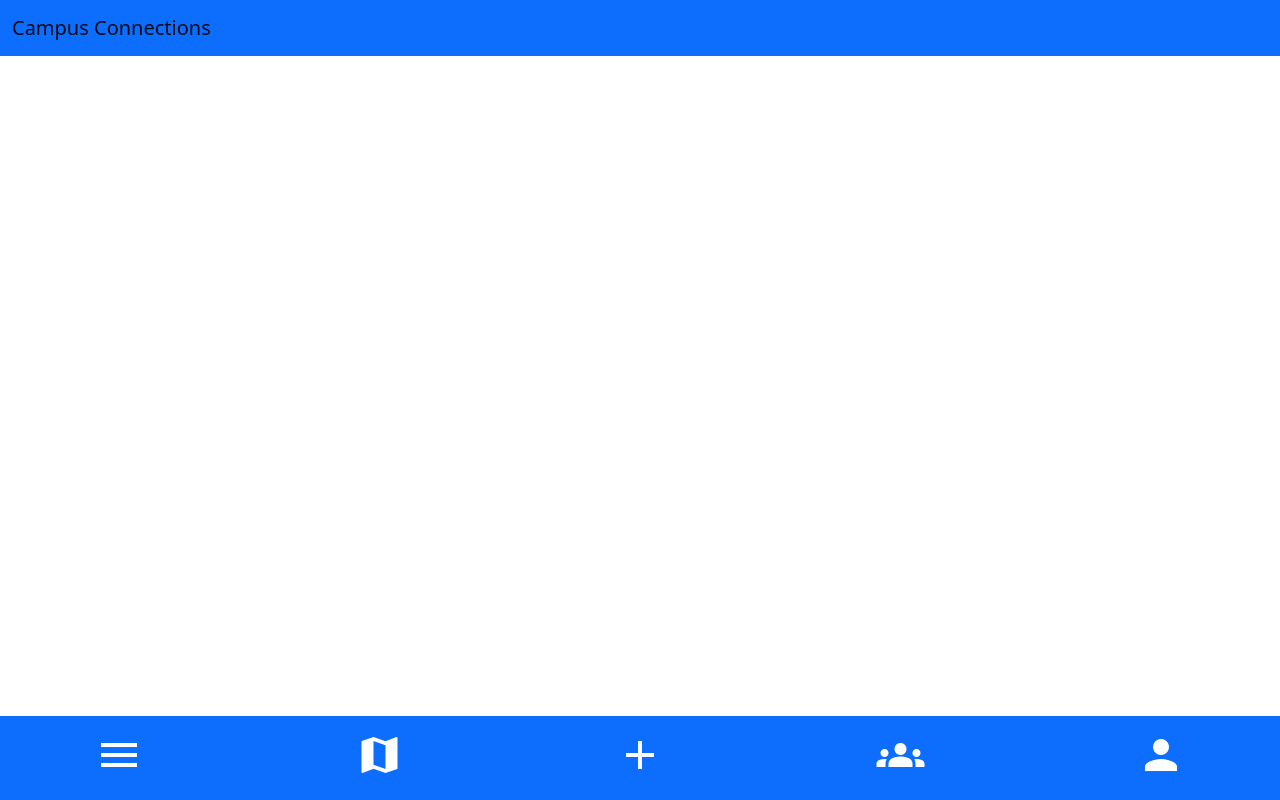
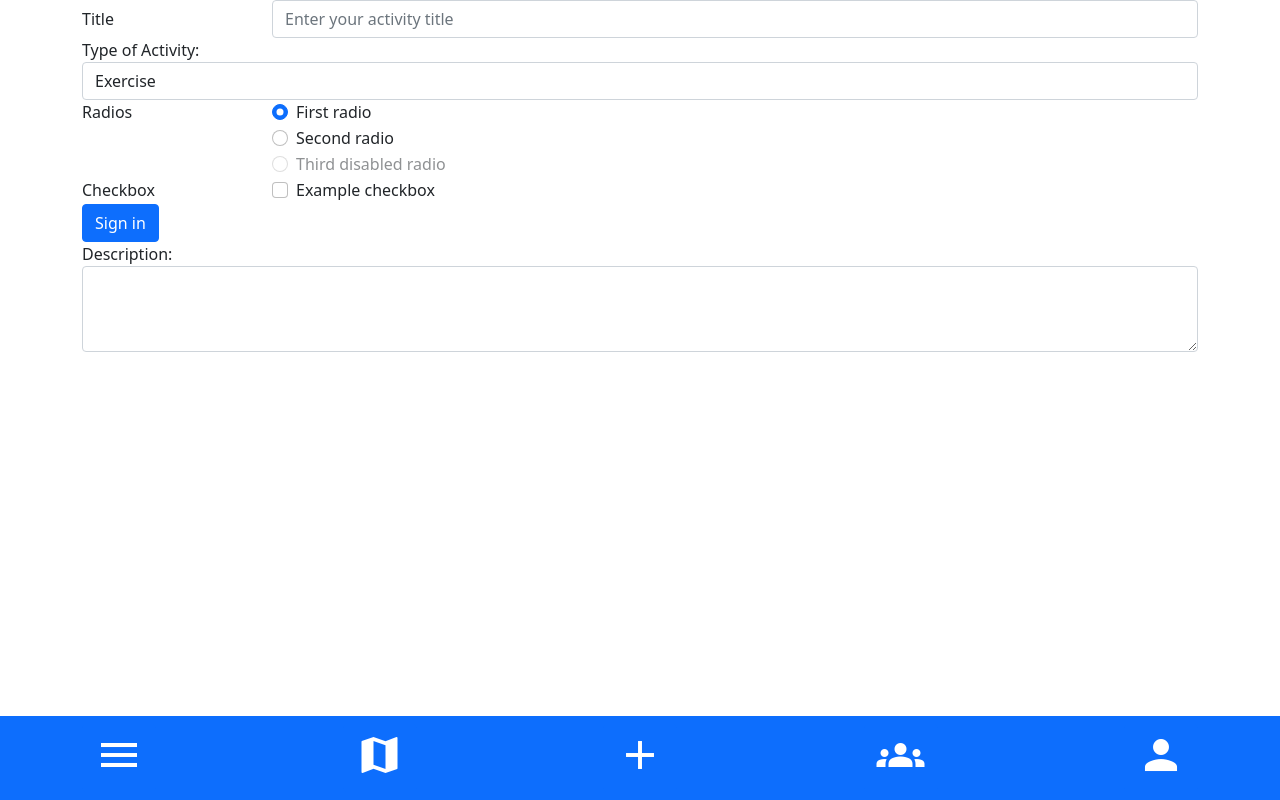
Before and after one commit to camwalford/CampusConnections, a plain HTML site: page createGroup.html in a window 1280 px wide. Drawn offline with nearby package versions, Linux system fonts and the light colour scheme.

Commit message:
added form to createGroup.html

```diff
--- a/createGroup.html
+++ b/createGroup.html
@@ -46,7 +46,73 @@
     <!------------------------------>
     <!-- Your HTML Layout go here -->
     <!------------------------------>
-    <nav id="header"></nav>
+    <!-- <nav id="header"></nav> -->
+
+    <div class="container mt-7">
+        <form>
+            <div class="form-group row">
+                <label for="activityTitle" class="col-sm-2 col-form-label">Title</label>
+            <div class="col-sm-10">
+                <input type="text" class="form-control" id="activityTitle" placeholder="Enter your activity title">
+            </div>
+            </div>
+            <div class="form-group-row">
+                <label for="activityType">Type of Activity: </label>
+                <select class="form-control" id="activityType">
+                  <option>Exercise</option>
+                  <option>Socialize</option>
+                  <option>Study</option>
+                  <option>4</option>
+                  <option>5</option>
+                </select>
+            </div>
+            <fieldset class="form-group">
+            <div class="row">
+                <legend class="col-form-label col-sm-2 pt-0">Radios</legend>
+                <div class="col-sm-10">
+                <div class="form-check">
+                    <input class="form-check-input" type="radio" name="gridRadios" id="gridRadios1" value="option1" checked>
+                    <label class="form-check-label" for="gridRadios1">
+                    First radio
+                    </label>
+                </div>
+                <div class="form-check">
+                    <input class="form-check-input" type="radio" name="gridRadios" id="gridRadios2" value="option2">
+                    <label class="form-check-label" for="gridRadios2">
+                    Second radio
+                    </label>
+                </div>
+                <div class="form-check disabled">
+                    <input class="form-check-input" type="radio" name="gridRadios" id="gridRadios3" value="option3" disabled>
+                    <label class="form-check-label" for="gridRadios3">
+                    Third disabled radio
+                    </label>
+                </div>
+                </div>
+            </div>
+            </fieldset>
+            <div class="form-group row">
+            <div class="col-sm-2">Checkbox</div>
+            <div class="col-sm-10">
+                <div class="form-check">
+                <input class="form-check-input" type="checkbox" id="gridCheck1">
+                <label class="form-check-label" for="gridCheck1">
+                    Example checkbox
+                </label>
+                </div>
+            </div>
+            </div>
+            <div class="form-group row">
+            <div class="col-sm-10">
+                <button type="submit" class="btn btn-primary">Sign in</button>
+            </div>
+            </div>
+            <div class="form-group">
+                <label for="description">Description:</label>
+                <textarea class="form-control" id="description" rows="3"></textarea>
+            </div>
+        </form>
+        </div>
 
     <!-- main page content here -->
 
```
Also changed, not shown: styles/style.css (line endings or trailing spaces).
